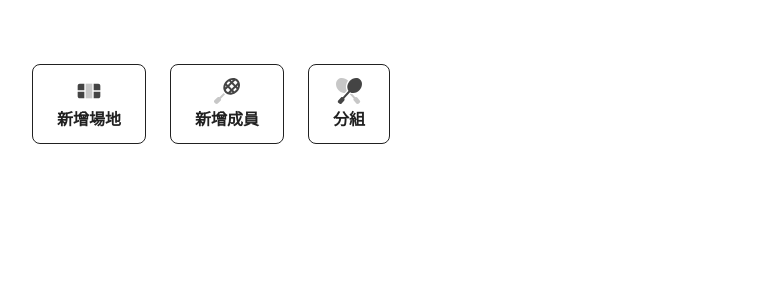
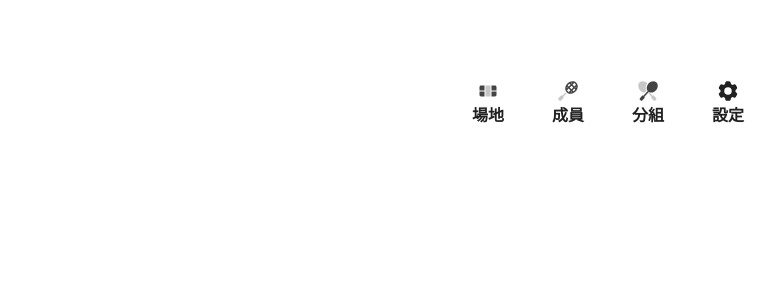
Before and after one commit to x8163don/groupby, a React (Create React App) app: page / in a window 1280 px wide. Shown: the top 300 px of the page, without its empty margins (32-808 px from the left). Built offline with nearby package versions, Linux system fonts and the light colour scheme.

Commit message:
feat: add setting modal

```diff
--- a/src/App.js
+++ b/src/App.js
@@ -6,6 +6,8 @@ import Join from "./domain/Join";
 import {default as CourtView} from "./component/Court";
 import SessionInformation from "./component/SessionInformation";
 import PlayerArea from "./component/PlayerArea";
+import PlayCountBaseGroup from "./domain/PlayCountBaseGroup";
+import GenderBaseGroup from "./domain/GenderBaseGroup";
 
 const session = proxy(new Session(1))
 
@@ -57,13 +59,26 @@ function App() {
         session.changePlayerRestState(playerID)
     }
 
-    return <div className="grid gap-y-2 grid-cols-1 auto-rows-auto sm:p-16 grid-rows-[calc(100vh-186px)_90px_80px] sm:grid-rows-[80px_90px_calc(100vh-250px)]">
+    const onGroupStrategyChange = (strategyName) => {
+       switch (strategyName) {
+           case 'PlayCountBaseGroup':
+               session.groupStrategy = new PlayCountBaseGroup()
+               break
+           case 'GenderBaseGroup':
+               session.groupStrategy = new GenderBaseGroup()
+               break
+       }
+    }
+
+    return <div
+        className="grid gap-y-2 grid-cols-1 auto-rows-auto sm:p-16 grid-rows-[calc(100vh-186px)_90px_80px] sm:grid-rows-[80px_90px_calc(100vh-250px)]">
         <SessionInformation
-            className="mb-4 row-start-3 sm:row-start-1 mx-auto sm:mx-0 sm:mb-0"
+            className="mb-4 row-start-3 sm:row-start-1 sm:mb-0"
             session={snapshot}
             onAddCourt={addCourtHandler}
             onGroup={groupHandler}
             onAddPlayer={addSessionPlayerHandler}
+            onGroupStrategyChange={onGroupStrategyChange}
         />
 
         <PlayerArea
--- a/src/component/AddPlayerModal.js
+++ b/src/component/AddPlayerModal.js
@@ -74,7 +74,9 @@ export default function AddPlayerModal({isOpen, handleOpen, session, onAddPlayer
         <DialogBody>
             <List className="h-96 overflow-y-scroll mb-4">
                 {playerList.map(player => {
-                    return <ListItem onClick={() => {
+                    return <ListItem
+                        key={player.id}
+                        onClick={() => {
                         if (!readyToJoinPlayers.find(p => p.id === player.id)) {
                             setReadyToJoinPlayers([...readyToJoinPlayers, player])
                         } else {
@@ -84,6 +86,9 @@ export default function AddPlayerModal({isOpen, handleOpen, session, onAddPlayer
                         <ListItemPrefix>
                             {
                                 isSelect(player.id) && <CheckIcon className="h-5 w-5"/>
+                            }
+                            {
+                                !isSelect(player.id) && <span className="h-5 w-5"></span>
                             }
                         </ListItemPrefix>
 
--- a/src/component/Court.js
+++ b/src/component/Court.js
@@ -55,8 +55,8 @@ export default function Court({no, court, onRemoveCourt, onEndGame}) {
             </div>
         </CardBody>
         <CardFooter className="flex justify-center">
-            <Button variant="outlined" color="green" onClick={onEndGame}>
-                <Typography variant="h6">結束</Typography>
+            <Button size="sm" variant="outlined" color="green" onClick={onEndGame}>
+                <Typography variant="h6">本場結束</Typography>
             </Button>
         </CardFooter>
     </Card>
--- a/src/component/SessionInformation.js
+++ b/src/component/SessionInformation.js
@@ -4,48 +4,58 @@ import Rackets from "../assets/rackets.svg";
 import Racket from "../assets/racket.svg";
 import AddPlayerModal from "./AddPlayerModal";
 import {useState} from "react";
+import {Cog6ToothIcon} from "@heroicons/react/24/solid";
+import SettingModal from "./SettingModal";
 
-export default function SessionInformation({className,session, onAddCourt, onGroup, onAddPlayer}) {
+export default function SessionInformation({
+                                               className,
+                                               session,
+                                               onAddCourt,
+                                               onGroup,
+                                               onAddPlayer,
+                                               onGroupStrategyChange
+                                           }) {
     const [isAddPlayerOpen, setIsAddPlayerOpen] = useState(false)
+    const [isSettingOpen, setIsSettingOpen] = useState(false)
 
     const addPlayerModelHandler = () => {
         setIsAddPlayerOpen((prev) => !prev)
     }
 
-    return <div className={"w-100 flex justify-between " + className} >
-        {/*<div className="flex gap-4">*/}
-        {/*    <Typography variant="text">總人數：{session.sessionPlayers.length}</Typography>*/}
-        {/*    <Typography*/}
-        {/*        variant="text">場上人數：{session.sessionPlayers.length - session.getNotInGamePlayers().length - session.getRestPlayers().length}</Typography>*/}
-        {/*    <Typography variant="text">場地數量：{session.courts.length}</Typography>*/}
-        {/*</div>        {/*<div className="flex gap-4">*/}
-        {/*    <Typography variant="text">總人數：{session.sessionPlayers.length}</Typography>*/}
-        {/*    <Typography*/}
-        {/*        variant="text">場上人數：{session.sessionPlayers.length - session.getNotInGamePlayers().length - session.getRestPlayers().length}</Typography>*/}
-        {/*    <Typography variant="text">場地數量：{session.courts.length}</Typography>*/}
-        {/*</div>*/}
+    const settingModelHandler = () => {
+        setIsSettingOpen((prev) => !prev)
+    }
 
-        <div className="flex gap-6">
-            <Button className="flex flex-col justify-center items-center" onClick={onAddCourt} variant="outlined">
-                <div className="h-8 w-8">
+    return <div className={"w-100 flex justify-around " + className}>
+        <div className="flex">
+            <Button className="flex flex-col justify-center items-center" onClick={onAddCourt} variant="text">
+                <div className="h-6 w-6">
                     <img alt="court" src={Court}/>
                 </div>
-                <Typography variant="h6">新增場地</Typography>
+                <Typography variant="h6">場地</Typography>
             </Button>
 
             <Button className="flex flex-col justify-center items-center" onClick={addPlayerModelHandler}
-                    variant="outlined">
-                <div className="h-8 w-8">
+                    variant="text">
+                <div className="h-6 w-6">
                     <img alt="member" src={Racket}/>
                 </div>
-                <Typography variant="h6">新增成員</Typography>
+                <Typography variant="h6">成員</Typography>
             </Button>
 
-            <Button className="flex flex-col justify-center items-center" onClick={onGroup} variant="outlined">
-                <divGroupStrategy className="h-8 w-8">
+            <Button className="flex flex-col justify-center items-center" onClick={onGroup} variant="text">
+                <div className="h-6 w-6">
                     <img alt="group" src={Rackets}/>
-                </divGroupStrategy>
+                </div>
                 <Typography variant="h6">分組</Typography>
+            </Button>
+
+            <Button className="flex flex-col justify-center items-center" onClick={settingModelHandler}
+                    variant="text">
+                <div className="h-6 w-6">
+                    <Cog6ToothIcon/>
+                </div>
+                <Typography variant="h6">設定</Typography>
             </Button>
         </div>
 
@@ -55,5 +65,13 @@ export default function SessionInformation({className,session, onAddCourt, onGro
             session={session}
             onAddPlayer={onAddPlayer}
         />
+
+        <SettingModal
+            isOpen={isSettingOpen}
+            handleOpen={settingModelHandler}
+            session={session}
+            onGroupStrategyChange={onGroupStrategyChange}
+        />
+
     </div>
 }
--- /dev/null
+++ b/src/component/SettingModal.js
@@ -0,0 +1,24 @@
+import {Dialog, DialogBody, Radio, Typography} from "@material-tailwind/react";
+import {useEffect, useState} from "react";
+
+export default function SettingModal({isOpen, handleOpen, session, onGroupStrategyChange}) {
+    const [curGroupStrategy, setCurGroupStrategy] = useState("")
+
+    useEffect(() => {
+        setCurGroupStrategy(session.groupStrategy?.constructor?.name)
+    }, [session])
+
+    return <Dialog open={isOpen} handler={handleOpen}>
+        <DialogBody>
+            <Typography>分組方式</Typography>
+            <div className="flex flex-col">
+            <Radio name="group" checked={curGroupStrategy === "PlayCountBaseGroup"} label="依上場次數" onClick={() => {
+                onGroupStrategyChange("PlayCountBaseGroup")
+            }}/>
+            <Radio name="group" checked={curGroupStrategy === "GenderBaseGroup"} label="依照性別" onClick={() => {
+                onGroupStrategyChange("GenderBaseGroup")
+            }}/>
+            </div>
+        </DialogBody>
+    </Dialog>
+}
--- a/src/domain/Session.js
+++ b/src/domain/Session.js
@@ -1,4 +1,5 @@
 import PlayCountBaseGroup from './PlayCountBaseGroup.js'
+import GenderBaseGroup from './GenderBaseGroup.js'
 
 export default class Session {
     constructor(id) {
@@ -88,4 +89,8 @@ export default class Session {
             .filter(join => join.isRest)
             .map(join => join.player)
     }
+
+    setGroupStrategy(groupStrategy) {
+        this.groupStrategy = groupStrategy
+    }
 }
```
